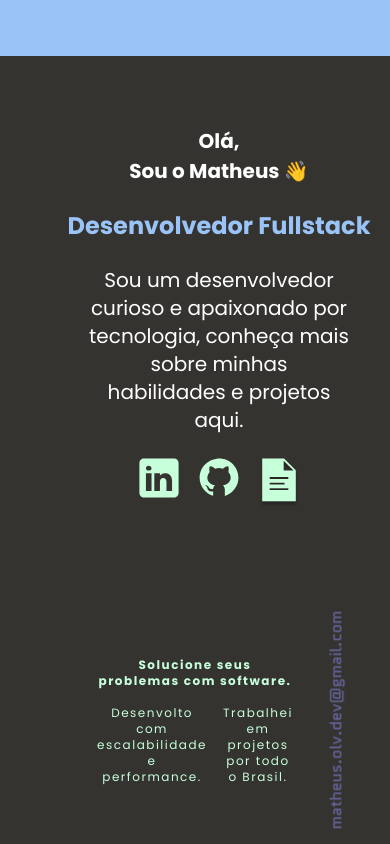
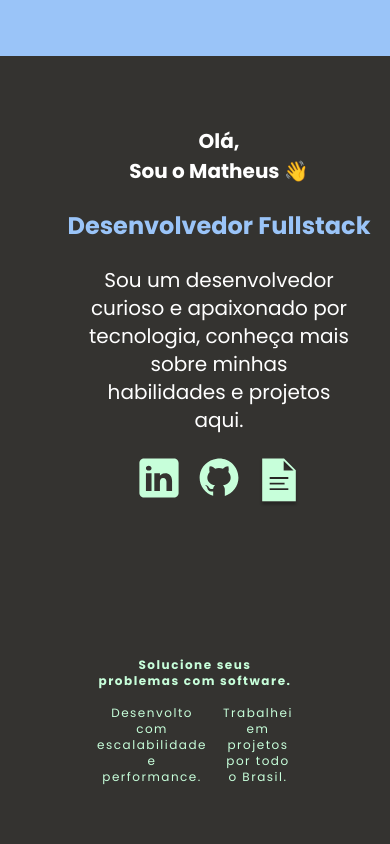
Before and after one commit to fatekkl/Portfolio-Next, a Next.js app: page / in a window 390 px wide. Shown: the top 844 px of the page. Built offline with nearby package versions, Linux system fonts and the light colour scheme.

Commit message:
fix responsivity

```diff
--- a/src/app/Components/MobileHeader/index.tsx
+++ b/src/app/Components/MobileHeader/index.tsx
@@ -1,6 +1,6 @@
 export default function MobileHeader() {
     return (
-        <div className="flex w-screen h-14 bg-jordy fixed z-50 sm:hidden">
+        <div className="flex w-full h-14 bg-jordy fixed z-50 sm:hidden">
 
         </div>
     )
--- a/src/app/Components/Principal/index.tsx
+++ b/src/app/Components/Principal/index.tsx
@@ -44,7 +44,7 @@ export default function Principal() {
   return (
     <main id="principal" className="flex relative">
       {/* Seção de apresentação */}
-      <section className="w-screen md:w-2/3 lg:w-2/3 h-auto bg-jet relative flex flex-col max-sm:gap-2 gap-8 max-sm:items-center">
+      <section className="w-full md:w-2/3 lg:w-2/3 h-auto bg-jet relative flex flex-col max-sm:gap-2 gap-8 max-sm:items-center">
         <header className="absolute ml-4 lg:ml-12 mt-8 max-sm:hidden">
           <Stair />
         </header>
@@ -132,12 +132,6 @@ export default function Principal() {
         <footer className="w-full justify-end hidden lg:flex">
           <Line />
         </footer>
-        <div
-          onClick={(event) => handleCopy(event, "text-tea")}
-          className="text-violet z-50 font-quantico  fixed bottom-28 -rotate-90 -right-14 cursor-pointer transition-all duration-500 ease-in-out"
-        >
-          matheus.olv.dev@gmail.com
-        </div>
       </aside>
     </main>
   );
```
